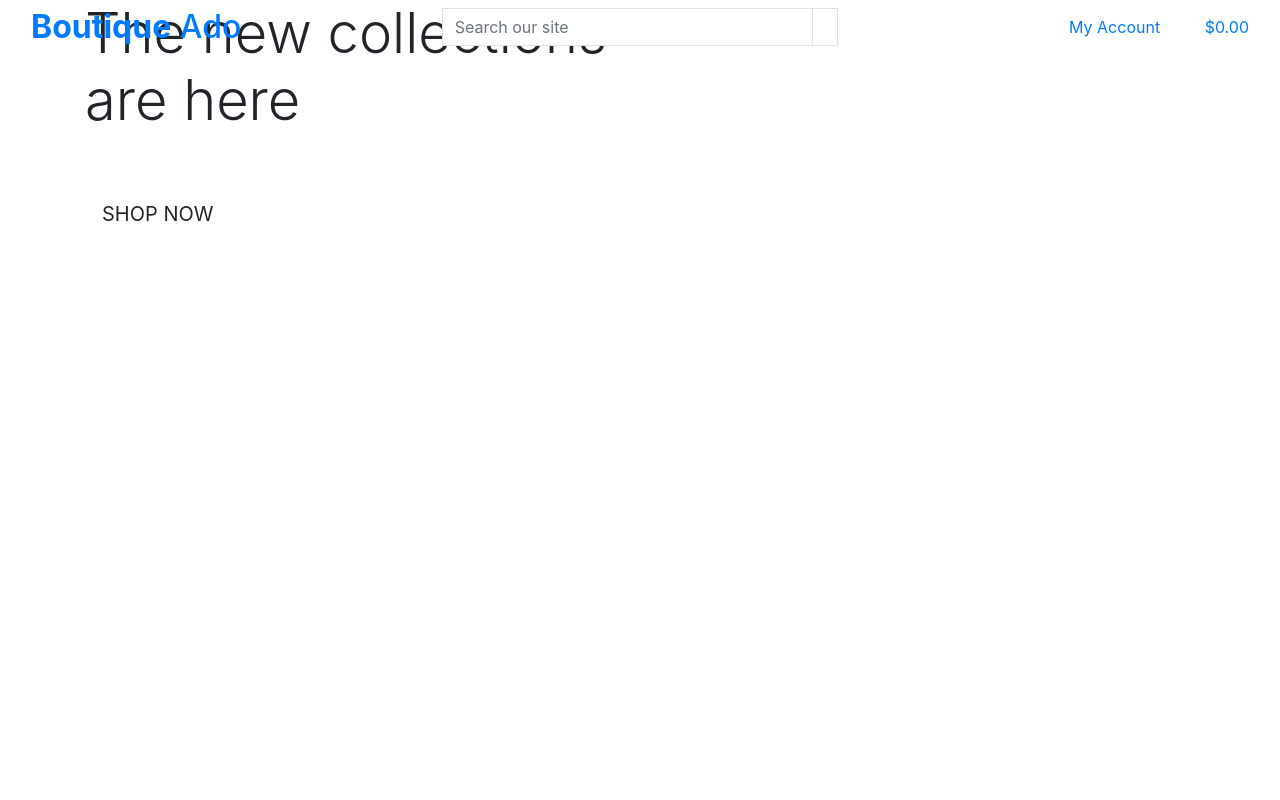
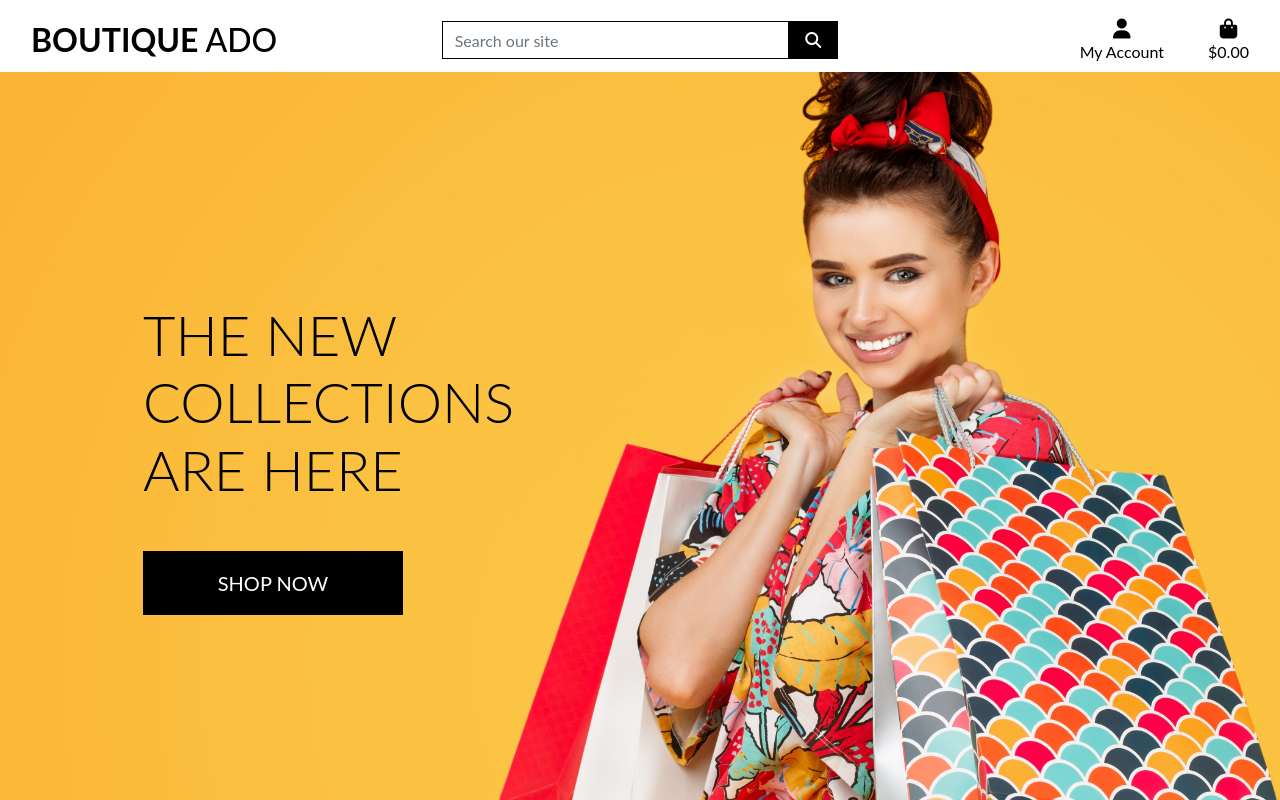
Before and after one commit to JaymeeDEV/boutique_ado_ci, a Django app: page / in a window 1280 px wide. Run offline with Django 3.2, Linux system fonts and the light colour scheme; some libraries are stand-ins or nearby versions.

Commit message:
Finish homepage header and css

```diff
--- a/boutique_ado_ci/settings.py
+++ b/boutique_ado_ci/settings.py
@@ -145,3 +145,7 @@ USE_TZ = True
 # https://docs.djangoproject.com/en/3.0/howto/static-files/
 
 STATIC_URL = '/static/'
+STATICFILES_DIRS = (os.path.join(BASE_DIR, 'static'),)
+
+MEDIA_URL = '/media/'
+MEDIA_ROOT = os.path.join(BASE_DIR, 'media')
--- a/boutique_ado_ci/urls.py
+++ b/boutique_ado_ci/urls.py
@@ -15,9 +15,11 @@ Including another URLconf
 """
 from django.contrib import admin
 from django.urls import path, include
+from django.conf import settings
+from django.conf.urls.static import static
 
 urlpatterns = [
     path('admin/', admin.site.urls),
     path('accounts/', include('allauth.urls')),
     path('', include('home.urls')),
-]
+] + static(settings.MEDIA_URL, document_root=settings.MEDIA_ROOT)
--- /dev/null
+++ b/static/css/base.css
@@ -0,0 +1,81 @@
+html {
+    height: 100%;
+}
+
+body {
+    background: url('/media/homepage_background_cropped.jpg') no-repeat center center fixed;
+    background-size: cover;
+    height: calc(100vh - 164px);
+    color: #555;
+    font-family: 'Lato';
+}
+
+/* from Bulma */
+.icon {
+    align-items: center;
+    display: inline-flex;
+    justify-content: center;
+    height: 1.5rem;
+    width: 1.5rem;
+}
+
+.logo-font {
+    text-transform: uppercase;
+}
+
+.main-logo-link {
+    width: fit-content;
+}
+
+.shop-now-button {
+    background: black;
+    color: white;
+    min-width: 260px;
+}
+
+.btn-black {
+    background: black;
+    color: white;
+}
+
+.shop-now-button:hover,
+.shop-now-button:active,
+.shop-now-button:focus,
+.btn-black:hover,
+.btn-black:active,
+.btn-black:focus {
+    background: #222;
+    color: white;
+}
+
+.text-black {
+    color: #000 !important;
+}
+
+.border-black {
+    border: 1px solid black !important;
+}
+
+/* ------------------------------------ Media Queries */
+
+/* Slightly larger container on xl screens */
+@media (min-width: 1200px) {
+    .container {
+        max-width:80%;
+    }
+}
+
+/* Fixed top navbar only on medium and up */
+@media (min-width: 992px) {
+    .fixed-top-desktop-only {
+        position: fixed;
+        top: 0;
+        right: 0;
+        left: 0;
+        z-index: 1030;
+    }
+
+    .header-container {
+        padding-top: 164px;
+    }
+}
--- a/templates/base.html
+++ b/templates/base.html
@@ -14,12 +14,15 @@
 
     {% block corecss %}
         <link rel="stylesheet" href="https://stackpath.bootstrapcdn.com/bootstrap/4.4.1/css/bootstrap.min.css" integrity="sha384-Vkoo8x4CGsO3+Hhxv8T/Q5PaXtkKtu6ug5TOeNV6gBiFeWPGFN9MuhOf23Q9Ifjh" crossorigin="anonymous">
+        <link href="https://fonts.googleapis.com/css2?family=Lato&display=swap">
+        <link rel="stylesheet" href="{% static 'css/base.css' %}">
     {% endblock %}
 
     {% block extra_css %}
     {% endblock %}
 
     {% block corejs %}
+    <script src="https://kit.fontawesome.com/853014b595.js" crossorigin="anonymous"></script>
     <script src="https://code.jquery.com/jquery-3.4.1.slim.min.js" integrity="sha384-J6qa4849blE2+poT4WnyKhv5vZF5SrPo0iEjwBvKU7imGFAV0wwj1yYfoRSJoZ+n" crossorigin="anonymous"></script>
     <script src="https://cdn.jsdelivr.net/npm/popper.js@1.16.0/dist/umd/popper.min.js" integrity="sha384-Q6E9RHvbIyZFJoft+2mJbHaEWldlvI9IOYy5n3zV9zzTtmI3UksdQRVvoxMfooAo" crossorigin="anonymous"></script>
     <script src="https://stackpath.bootstrapcdn.com/bootstrap/4.4.1/js/bootstrap.min.js" integrity="sha384-wfSDF2E50Y2D1uUdj0O3uMBJnjuUD4Ih7YwaYd1iqfktj0Uod8GCExl3Og8ifwB6" crossorigin="anonymous"></script>
@@ -32,7 +35,7 @@
   </head>
   <body>
     <header class ="container-fluid fixed-top">
-        <div class="row">
+        <div id="topnav" class="row bg-white pt-lg-2 d-none d-lg-flex">
             <div class="col-12 col-lg-4 my-auto py-1 py-lg-0 text-center text-lg-left">
                 <a href="{% url 'home' %}" class="nav-link main-logo-link">
                     <h2 class="logo-font text-black my-0"><strong>Boutique</strong> Ado</h2>
@@ -64,18 +67,18 @@
                         <div class="dropdown-menu border-0" aria-labelledby="user-options">
                             {% if request.user.is_authenticated %}
                                 {% if request.user.is_superuser %}
-                                    <a href="{% url 'add_product' %}" class="dropdown-item">Product Management</a>
+                                    <a href="" class="dropdown-item">Product Management</a>
                                 {% endif %}
-                                <a href="{% url 'profile' %}" class="dropdown-item">My Profile</a>
-                                <a href="{% url 'account_logout' %}" class="dropdown-item">Logout</a>
+                                <a href="" class="dropdown-item">My Profile</a>
+                                <a href="" class="dropdown-item">Logout</a>
                             {% else %}
-                                <a href="{% url 'account_signup' %}" class="dropdown-item">Register</a>
-                                <a href="{% url 'account_login' %}" class="dropdown-item">Login</a>
+                                <a href="" class="dropdown-item">Register</a>
+                                <a href="" class="dropdown-item">Login</a>
                             {% endif %}
                         </div>
                     </li>
                     <li class="list-inline-item">
-                        <a class="{% if grand_total %}text-info font-weight-bold{% else %}text-black{% endif %} nav-link" href="{% url 'view_bag' %}">
+                        <a class="{% if grand_total %}text-info font-weight-bold{% else %}text-black{% endif %} nav-link" href="">
                             <div class="text-center">
                                 <div><i class="fas fa-shopping-bag fa-lg"></i></div>
                                 <p class="my-0">
```
Also changed, not shown: media/homepage_background_cropped.jpg (added).
